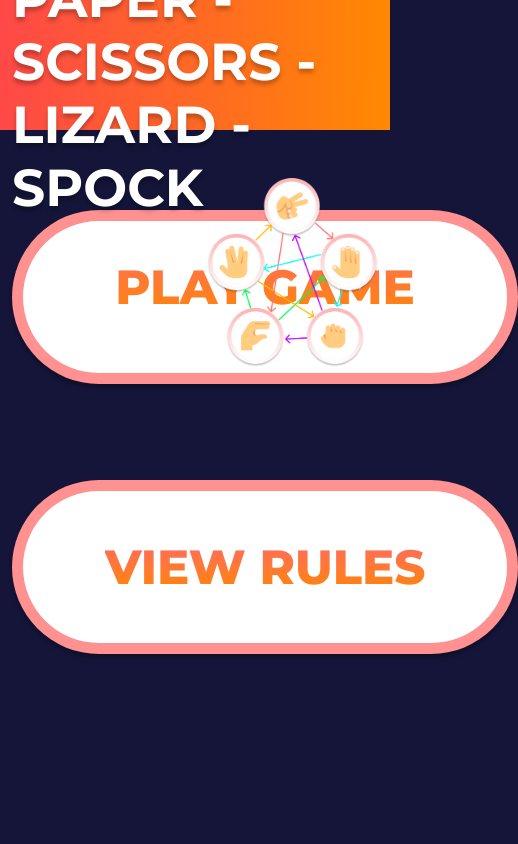
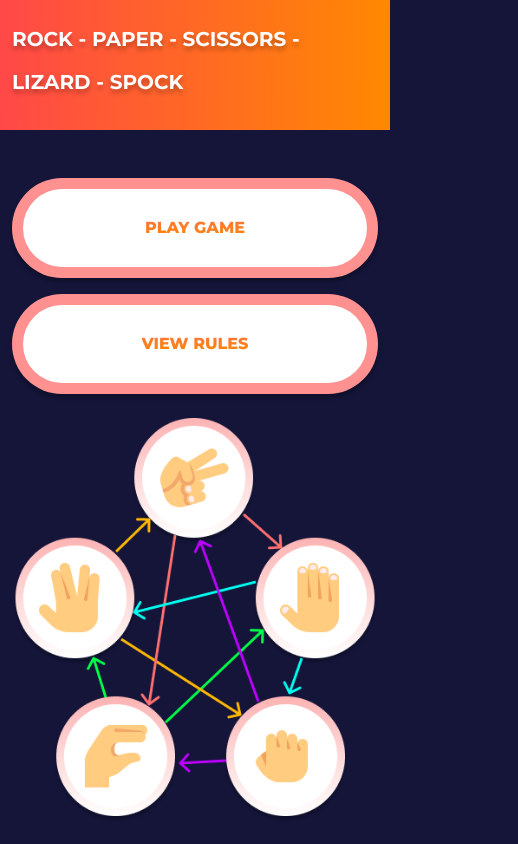
Before and after one commit to Susantshah/Rock-Paper-Scissors-Lizard-Spock-Game-Project-2, a plain HTML site: page index.html in a window 390 px wide. Shown: the whole page, 518 px wide, since content can reach past the window. Drawn offline with nearby package versions, Linux system fonts and the light colour scheme.

Commit message:
made index / home page responsive for all device sizes

```diff
--- a/assets/css/main.css
+++ b/assets/css/main.css
@@ -30,7 +30,7 @@ body {
   font-style: normal;
   font-weight: 900;
   font-size: 52px;
-  line-height: 63px;
+  line-height: 43px;
   color: #ffffff;
   text-shadow: 0px 4px 4px rgba(0, 0, 0, 0.25);
 }
@@ -235,3 +235,21 @@ whenever the screen size is greater than 700px
     max-width: 80%;
   }
 }
+
+/*
+Media Query For Responsive Design | max-width:700px will
+apply the css inside the block
+whenever the screen size is less than 700px
+especially for mobile
+*/
+
+@media only screen and (max-width: 700px) {
+  .game-big-button {
+    width: 100%;
+    height: 100px;
+  }
+  .gradient-text-design {
+    padding-top: 0.8rem !important;
+    font-size: 1rem;
+  }
+}
--- a/index.html
+++ b/index.html
@@ -17,22 +17,22 @@
 <body>
    <!-- Header Section -->
    <header class="header-background d-flex justify-content-start align-items-center sticky-top">
-      <h1 class="fw-bold title-text container">
+      <h1 class="fw-bold title-text fs-5 fs-md-1 container">
          ROCK - PAPER - SCISSORS - LIZARD - SPOCK
       </h1>
    </header>
 
    <!-- Main Section -->
-   <main class="container py-5">
-      <div class="row row-cols-2">
+   <main class="container py-3 py-md-5">
+      <div class="row row-cols-1 row-cols-lg-2">
          <div class="col">
             <div class="py-3"></div>
             <a href="gamepage.html" class="btn game-big-button">
-               <span class="gradient-text-design d-flex pt-3 mt-2 justify-content-center">
+               <p class="gradient-text-design mb-0 d-flex align-items-center justify-content-center pt-4 mt-2">
                   PLAY GAME
-               </span>
+               </p>
             </a>
-            <div class="py-5"></div>
+            <div class="py-2 py-md-5"></div>
 
             <!-- Button trigger modal -->
             <button class="btn game-big-button" data-bs-toggle="modal" data-bs-target="#exampleModal">
@@ -136,8 +136,8 @@
                </div>
             </div>
          </div>
-         <div class="col">
-            <div class="d-flex align-items-center justify-content-end">
+         <div class="col mt-4 mt-md-0">
+            <div class="d-flex align-items-center justify-content-center justify-content-lg-end">
                <img src="assets/images/heroimage.png" alt="Rock Paper Siscssor Lizard Spock Game Round Image"
                   class="img-fluid">
             </div>
```
